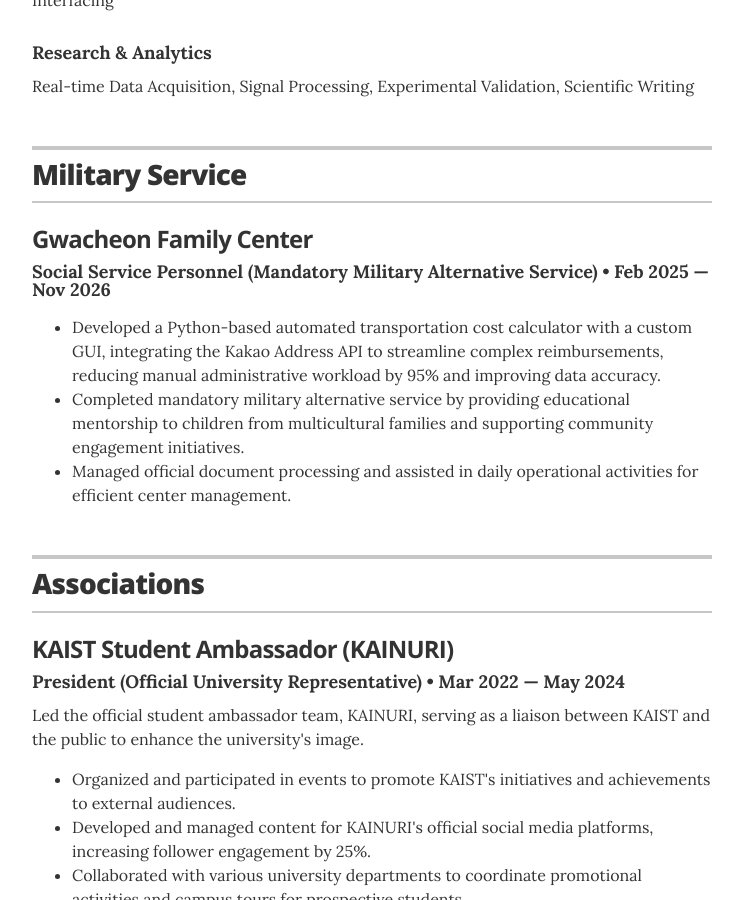
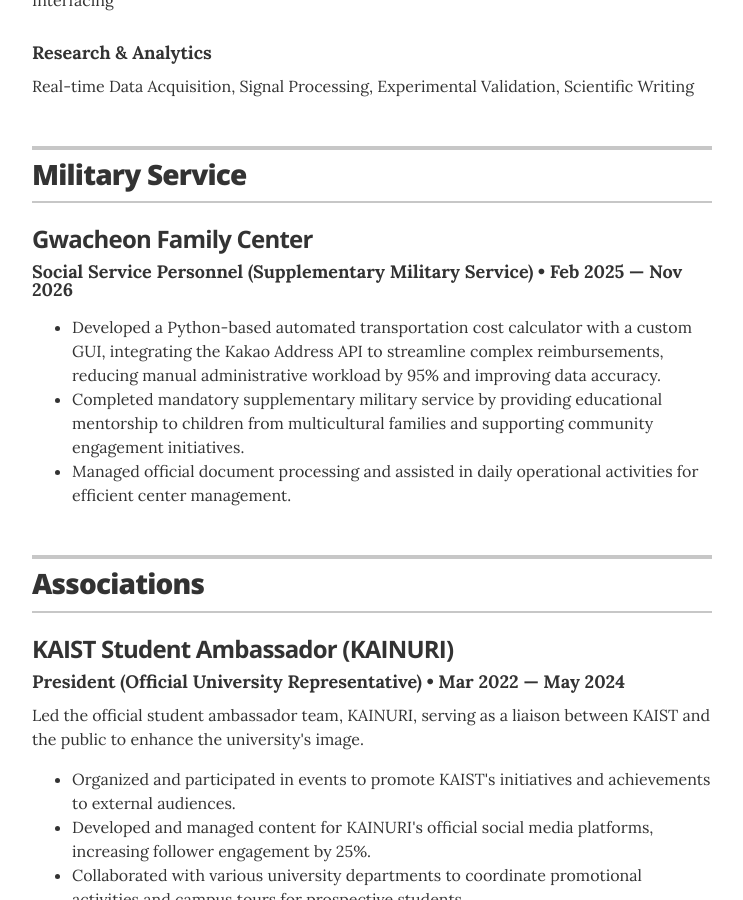
Before and after one commit to joonseokym/joonseokym.github.io, a Jekyll site: the page built from index.html, in a window 1280 px wide and 900 px high, scrolled down 5520 px. Shown: the whole window, without its empty margins (268-1011 px from the left). Built offline with Jekyll 4.4.1, drawn with Linux system fonts in a browser that asks for light colours.

Commit message:
fix: use MMA official term for social service (supplementary service)
Co-Authored-By: Claude Opus 5.5 <noreply@anthropic.com>

```diff
--- a/_data/militaryservice.yml
+++ b/_data/militaryservice.yml
@@ -1,6 +1,6 @@
 # Experience
 
 - company: Gwacheon Family Center
-  position: Social Service Personnel (Mandatory Military Alternative Service)
+  position: Social Service Personnel (Supplementary Military Service)
   duration: Feb 2025 &mdash; Nov 2026
-  summary: <ul class="resume-item-list"><li>Developed a Python-based automated transportation cost calculator with a custom GUI, integrating the Kakao Address API to streamline complex reimbursements, reducing manual administrative workload by 95% and improving data accuracy.</li><li>Completed mandatory military alternative service by providing educational mentorship to children from multicultural families and supporting community engagement initiatives.</li><li>Managed official document processing and assisted in daily operational activities for efficient center management.</li></ul>
+  summary: <ul class="resume-item-list"><li>Developed a Python-based automated transportation cost calculator with a custom GUI, integrating the Kakao Address API to streamline complex reimbursements, reducing manual administrative workload by 95% and improving data accuracy.</li><li>Completed mandatory supplementary military service by providing educational mentorship to children from multicultural families and supporting community engagement initiatives.</li><li>Managed official document processing and assisted in daily operational activities for efficient center management.</li></ul>
```
